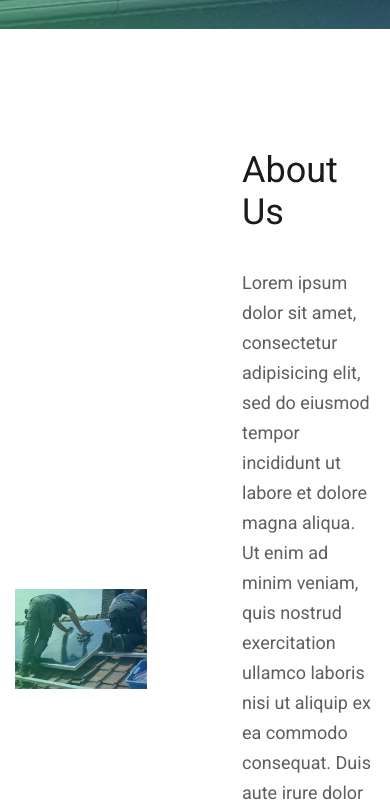
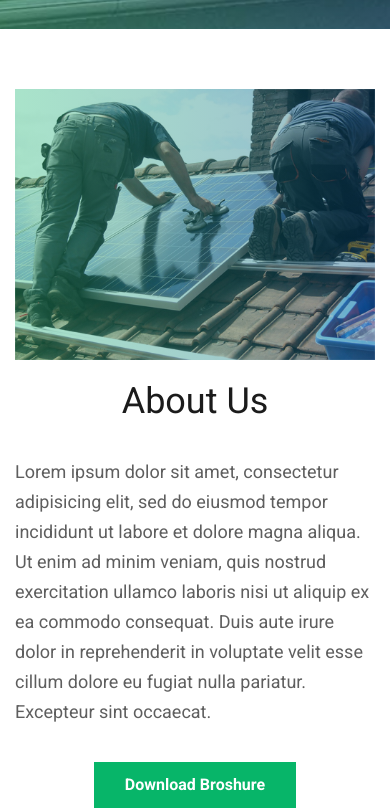
Before and after one commit to VadimKhom/solar, a plain HTML site: page index.html in a window 390 px wide. Shown: the part 815-1626 px from the top of the page. Drawn offline with Linux system fonts and the light colour scheme.

Commit message:
Media Queries for About Us were written

```diff
--- a/css/blocks/about-us.css
+++ b/css/blocks/about-us.css
@@ -50,3 +50,34 @@
 .about-us__button {
     margin-top: 35px;
 }
+
+@media (max-width:980px) {
+    .about-us {
+        margin: 60px auto;
+    }
+    .about-us__img {
+        margin-right: 30px;
+    }
+    .about-us__text {
+        flex-basis: calc(100% - 43% - 30px);
+    }
+}
+
+@media (max-width:768px) {
+    .about-us {
+        flex-direction: column;
+    }
+    .about-us__img {
+        margin: 0 0 20px 0;
+        flex-basis: auto;
+    }
+    .about-us__text {
+        flex-basis: auto;
+    }
+    .about-us__title {
+        text-align: center;
+    }
+    .about-us__button {
+        text-align: center;
+    }
+}
```
